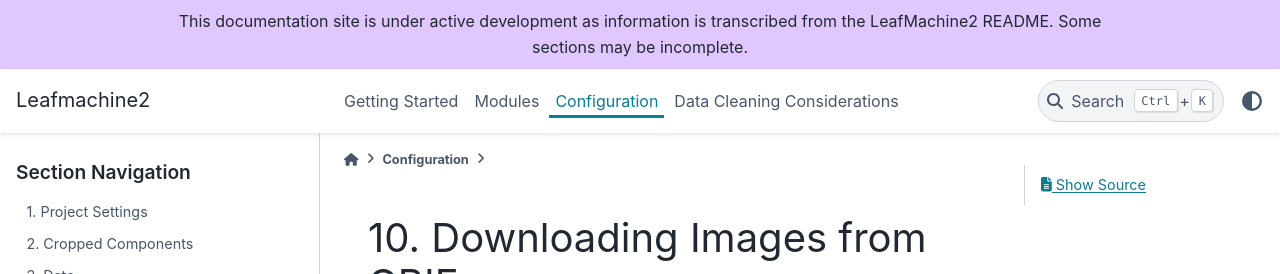
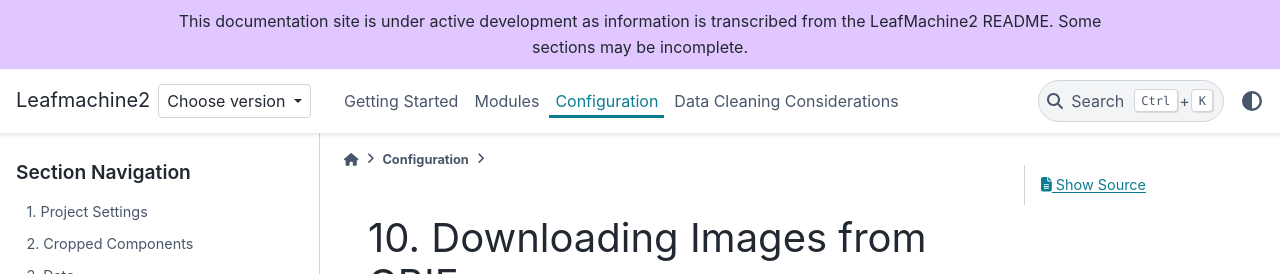
Before and after one commit to Gene-Weaver/docs-LM2, a Sphinx documentation site: the page built from source/configuration_settings/download_from_gbif.rst, in a window 1280 px wide. Shown: the top 274 px of the page. Built offline with Sphinx 7.4.7 and the PyData theme 0.15.4, drawn with Linux system fonts in a browser that asks for light colours.

Commit message:
Add barebones for version switcher

```diff
--- /dev/null
+++ b/source/_static/switcher.json
@@ -0,0 +1,3 @@
+[
+    {"name": "v2.1.0", "version": "2.1.0", "url":"https://gene-weaver.github.io/docs-LM2/"}
+]
--- a/source/conf.py
+++ b/source/conf.py
@@ -1,3 +1,6 @@
+version = "v2.1.0"
+
+html_static_path = ["_static"]
 html_theme = "pydata_sphinx_theme"
 html_theme_options = {
     "logo": {
@@ -8,6 +11,11 @@
     "show_nav_level": 2,
     "footer_start": [],
     "footer_end": [],
+    "switcher": {
+        "json_url": "_static/switcher.json",
+        "version_match": version,
+    },
+    "navbar_start": ["navbar-logo", "version-switcher"],
 }
 exclude_patterns = ["_build", ".venv", "docs"]
 extensions = ["sphinx_design", "sphinx_copybutton"]
--- a/source/index.rst
+++ b/source/index.rst
@@ -1,7 +1,5 @@
 leafmachine2 documentation
 =========================================
-
-**Date:** May 07, 2024 **Version:** 2.1
 
 .. toctree::
    :hidden:
```
